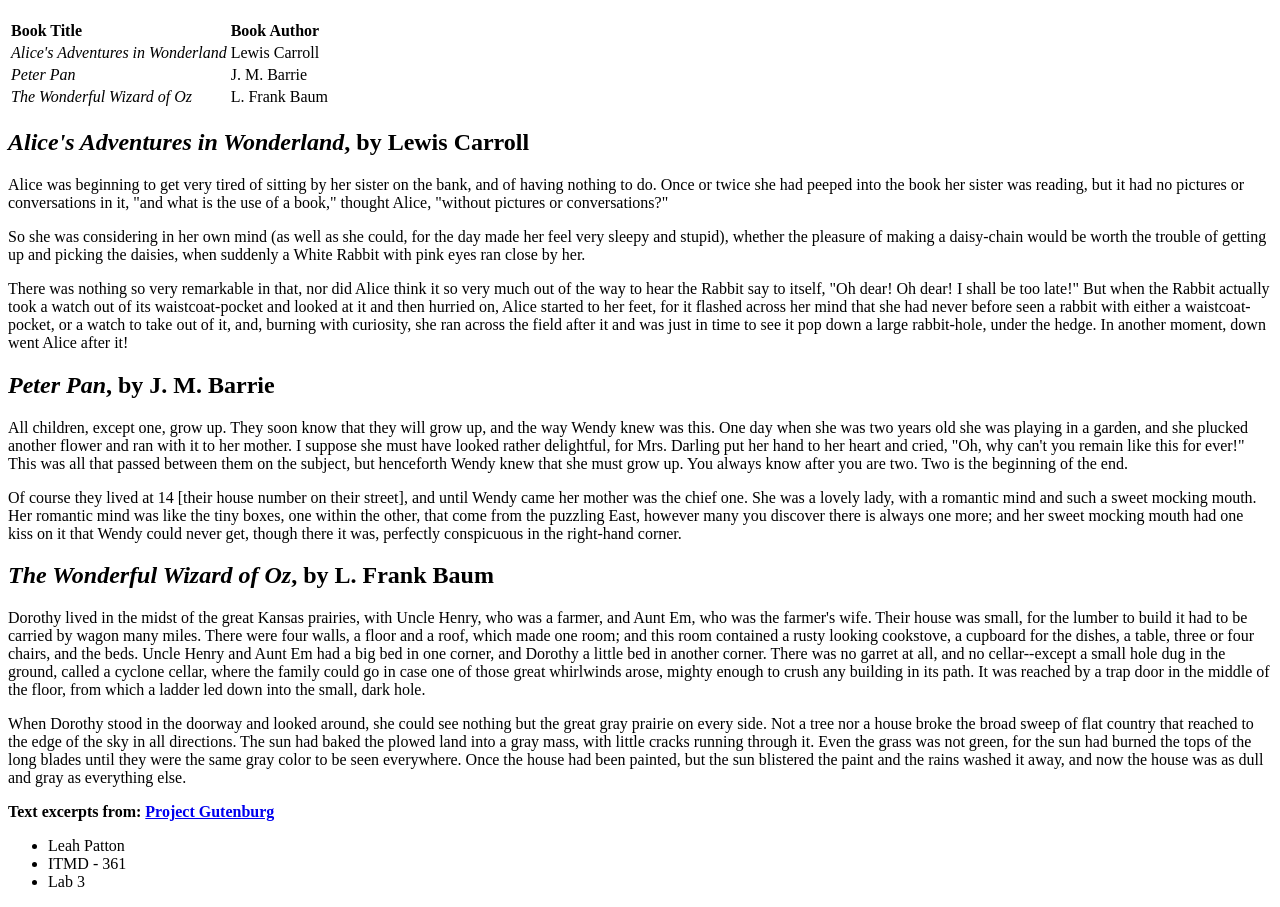
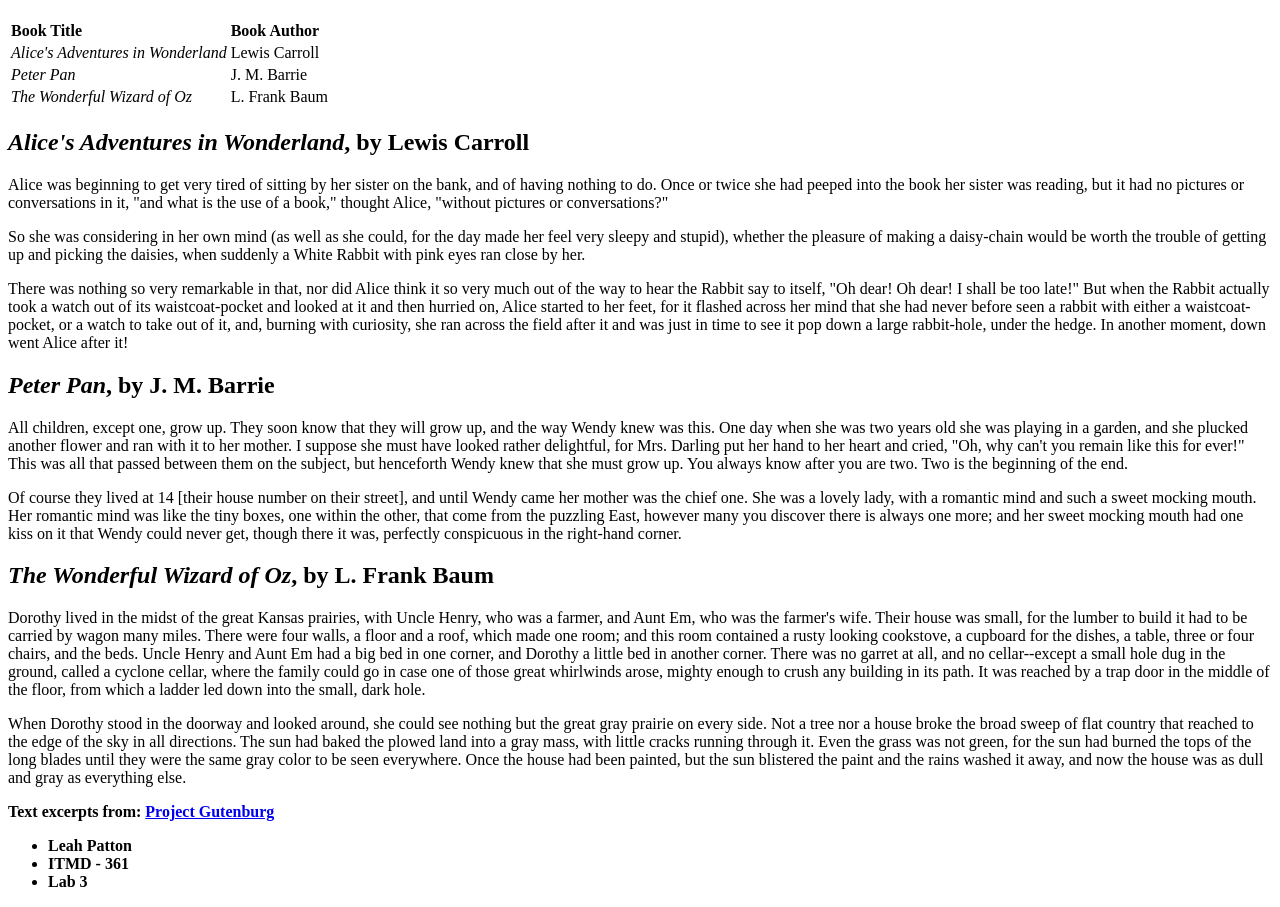
Before and after one commit to LPatton4/Lab3, a plain HTML site: page index.html in a window 1280 px wide. Shown: the part 61-968 px from the top of the page. Drawn offline with Linux system fonts and the light colour scheme.

Commit message:
Update index.html
Boldened unordered list

```diff
--- a/index.html
+++ b/index.html
@@ -69,9 +69,9 @@
 		and now the house was as dull and gray as everything else.</p>
 		<p><strong>Text excerpts from: <a href="http://www.gutenberg.org" title="Project Gutenberg Link">Project Gutenburg</a></strong></p>
 		<ul>
-			<li>Leah Patton</li>
-			<li>ITMD - 361</li>
-			<li>Lab 3</li>
+			<li><strong>Leah Patton</strong</li>
+			<li><strong>ITMD - 361</strong></li>
+			<li><strong>Lab 3</strong></li>
 		</ul>
   </body>
 </html>
```
